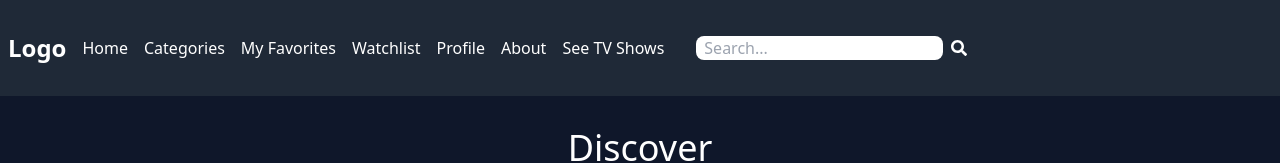
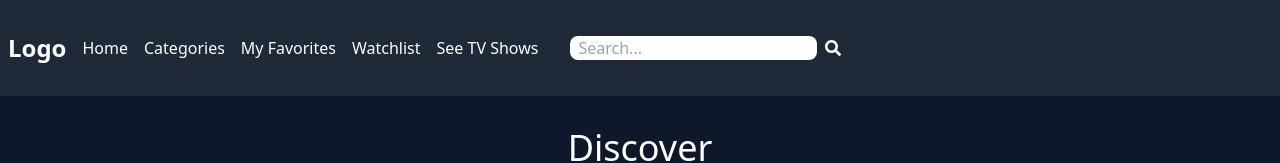
Before and after one commit to Mahfuzy/MovieApp, a React (Create React App) app: page / in a window 1280 px wide. Shown: the top 163 px of the page. Built offline with nearby package versions, Linux system fonts and the light colour scheme; no server answers.

Commit message:
Update Navbar.js

```diff
--- a/src/components/HO_components/Navbar.js
+++ b/src/components/HO_components/Navbar.js
@@ -64,16 +64,6 @@ const Navbar = () => {
               <li>
                 <Link to="/watchlist" className="hover:text-gray-400">
                   Watchlist
-                </Link>
-              </li>
-              <li>
-                <Link to="/profile" className="hover:text-gray-400">
-                  Profile
-                </Link>
-              </li>
-              <li>
-                <Link to="/about" className="hover:text-gray-400">
-                  About
                 </Link>
               </li>
               <li>
```
